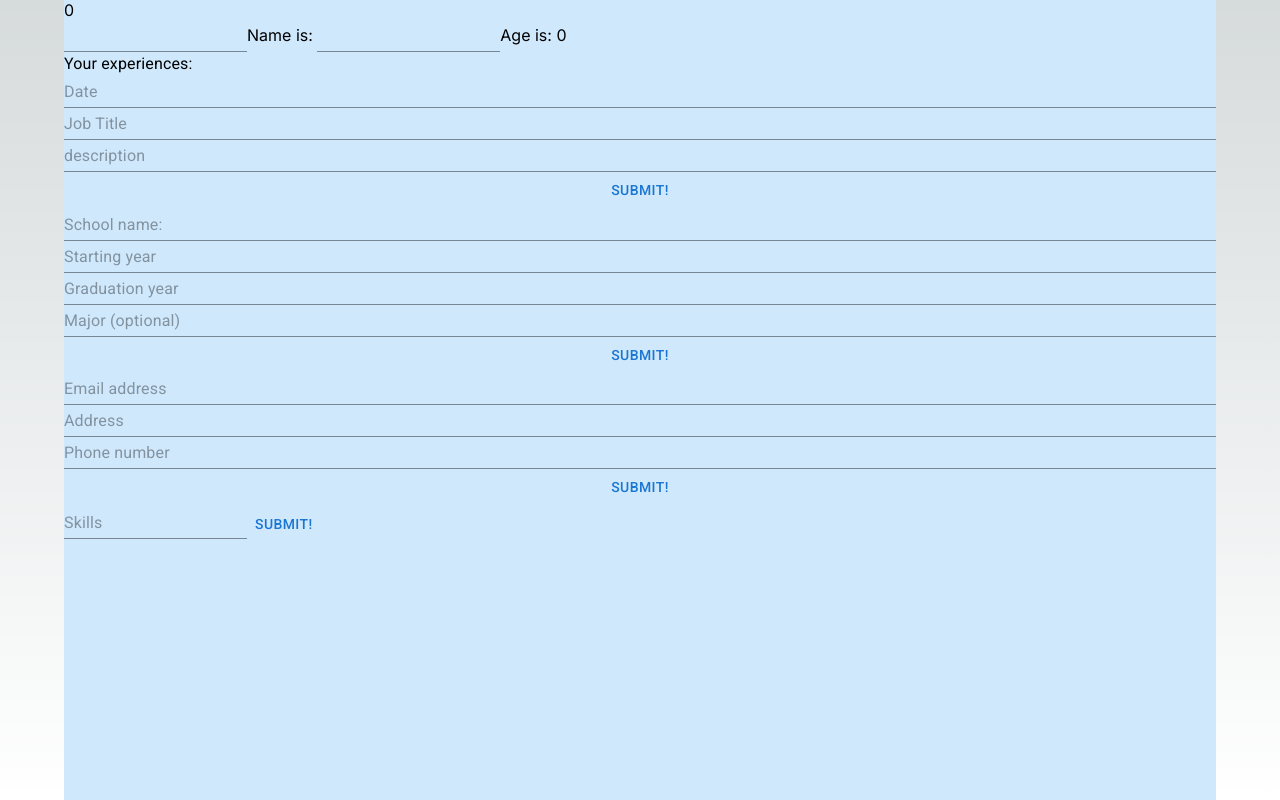
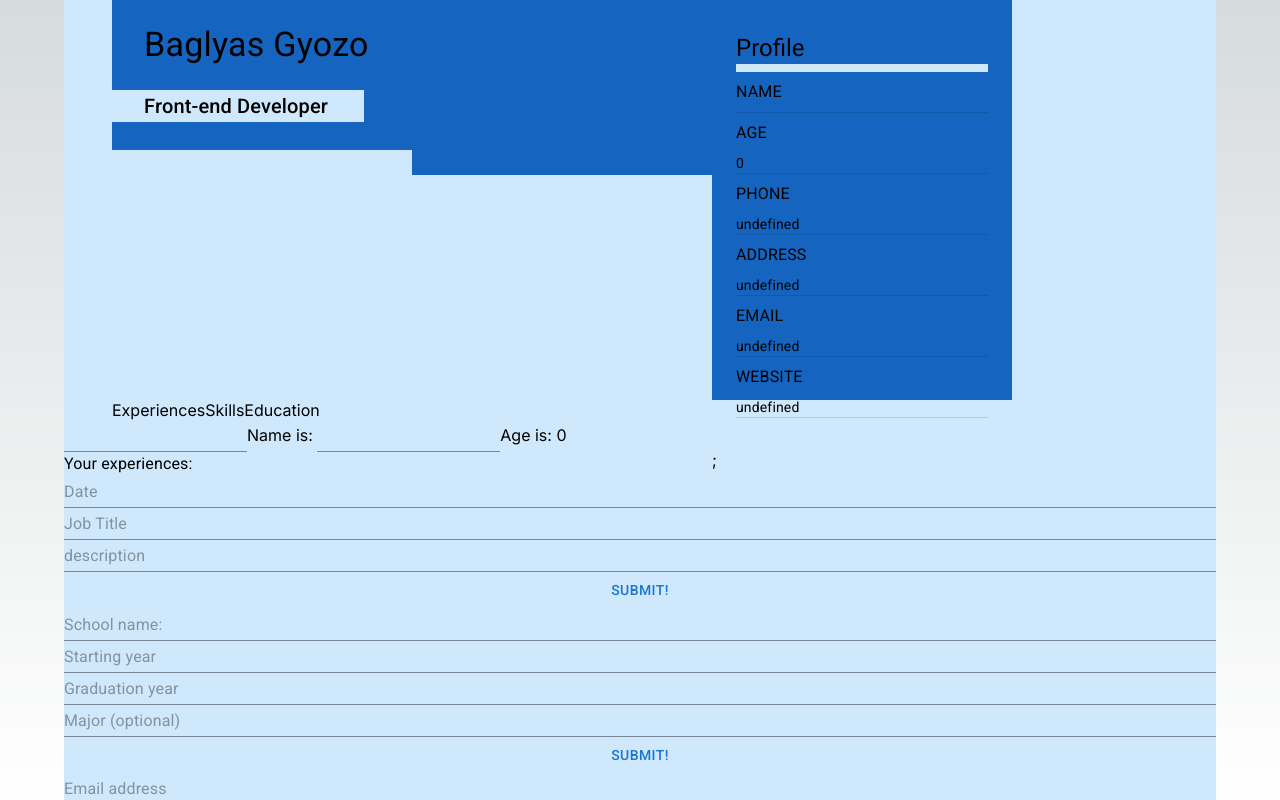
Before and after one commit to Baglyas/cv2, a Next.js app: page / in a window 1280 px wide. Built offline with nearby package versions, Linux system fonts and the light colour scheme.

Commit message:
grid is a mess

```diff
--- a/src/app/Components/Education.tsx
+++ b/src/app/Components/Education.tsx
@@ -0,0 +1,9 @@
+import React from 'react'
+
+const Education = () => {
+  return (
+    <div>Education</div>
+  )
+}
+
+export default Education
--- a/src/app/Components/Experiences.tsx
+++ b/src/app/Components/Experiences.tsx
@@ -0,0 +1,9 @@
+import React from 'react'
+
+const Experiences = () => {
+  return (
+    <div>Experiences</div>
+  )
+}
+
+export default Experiences
--- a/src/app/Components/Inputs.tsx
+++ b/src/app/Components/Inputs.tsx
@@ -48,12 +48,14 @@ const Inputs = () => {
   interface Contacts {
     phone?: Number,
     address?: String,
-    email?: String
+    email?: String,
+    website?: String,
   }
   const [contacts, setContacts] = useState<Contacts>({
     email: '',
     phone: undefined,
-    address: ''
+    address: '',
+    website: '',
   })
 
   //Skills
@@ -202,6 +204,16 @@ const Inputs = () => {
               phone: Number(e.target.value),
             }))
           }}/>
+          <Input
+          placeholder="Website"
+          value={contacts.website}
+          type="text"
+          onChange={(e)=>{
+            setContacts((current)=>({
+              ...current,
+              website: String(e.target.value),
+            }))
+          }}/>
           <Button onClick={()=>{
             dispatch(getContacts(contacts))
           }}>Submit!</Button>
--- a/src/app/Components/Name.tsx
+++ b/src/app/Components/Name.tsx
@@ -0,0 +1,20 @@
+import React from "react";
+import { Box, Typography } from "@mui/material";
+const Name = () => {
+  return (
+    <Box
+      sx={{
+        width: 300,
+        height: 150,
+        backgroundColor: "primary.dark",
+      }}>
+        <Typography variant="h4"
+        sx={{paddingX: 4, paddingY: 3}}>Baglyas Gyozo</Typography>
+        <Typography variant="h6"
+        sx={{paddingX: 4, bgcolor: "#cfe8fc", marginRight: 6}}>Front-end Developer</Typography>
+
+      </Box>
+  );
+};
+
+export default Name;
--- /dev/null
+++ b/src/app/Components/Picture.tsx
@@ -0,0 +1,15 @@
+import React from "react";
+import { Box, Typography } from "@mui/material";
+const Picture = () => {
+  return (
+    <Box
+      sx={{
+        width: 300,
+        height: 175,
+        backgroundColor: "primary.dark",
+      }}>
+      </Box>
+  );
+};
+
+export default Picture;
--- a/src/app/Components/Profile.tsx
+++ b/src/app/Components/Profile.tsx
@@ -1,16 +1,44 @@
 import React from "react";
 import { useSelector, useDispatch } from "react-redux";
 import { userSlice, User } from "../features/userSlice";
+import { Typography, Box, Container, Divider } from "@mui/material";
 
 const Profile = () => {
   const user: User = useSelector((state: { user: User }) => state.user);
-  return <div>
-    {user.name}
-    {user.age.toString()}
-    {user.contacts.email}
-    {user.contacts.address}
-    {user.contacts.phone?.toString()}
-  </div>;
+  const contacts = user.contacts;
+  return (
+    <>
+      <Box
+        sx={{
+          width: 300,
+          height: 400,
+          backgroundColor: "primary.dark",
+        }}>
+        <Container sx={{ padding: 4 }}>
+          <Typography variant="h5">Profile</Typography>
+          <Box sx={{ bgcolor: "#cfe8fc", height: 8 }}></Box>
+          <Typography sx={{ paddingY: 1 }}>NAME</Typography>
+          <Typography variant="body1">{user.name}</Typography>
+          <Divider />
+          <Typography sx={{ paddingY: 1 }}>AGE</Typography>
+          <Typography variant="body2">{String(user.age)}</Typography>
+          <Divider />
+          {Object.entries(contacts).map(([key, value]) => {
+            return (
+              <div key={key}>
+                <Typography sx={{ paddingY: 1 }} variant="body1">
+                  {key.toUpperCase()}
+                </Typography>
+                <Typography variant="body2">{String(value)}</Typography>
+                <Divider />
+              </div>
+            );
+          })}
+        </Container>
+        ;
+      </Box>
+    </>
+  );
 };
 
 export default Profile;
--- /dev/null
+++ b/src/app/Components/Skills.tsx
@@ -0,0 +1,9 @@
+import React from 'react'
+
+const Skills = () => {
+  return (
+    <div>Skills</div>
+  )
+}
+
+export default Skills
--- a/src/app/features/userSlice.ts
+++ b/src/app/features/userSlice.ts
@@ -17,7 +17,8 @@ export interface User {
     phone?: Number,
     address?: String,
     email?: String,
-  }
+    website?: String,
+  },
   skills: Array<String>,
 }
 const initialState: User = {
@@ -28,7 +29,8 @@ const initialState: User = {
   contacts: {
     phone: undefined,
     address: undefined,
-    email: undefined
+    email: undefined,
+    website: undefined,
   },
   skills: [],
 }
--- a/src/app/page.tsx
+++ b/src/app/page.tsx
@@ -1,18 +1,51 @@
-'use client'
-import { Container, Box } from '@mui/material'
-import { useSelector, useDispatch} from "react-redux";
-import Inputs from './Components/Inputs';
-import Profile from './Components/Profile';
+"use client";
+import { Container, Box, Grid } from "@mui/material";
+import { useSelector, useDispatch } from "react-redux";
+import Inputs from "./Components/Inputs";
+import Profile from "./Components/Profile";
+import Name from "./Components/Name";
+import Picture from "./Components/Picture";
+import Experiences from "./Components/Experiences";
+import Skills from "./Components/Skills";
+import Education from "./Components/Education";
 export default function Home() {
   return (
     <main>
-      <Container >
-        <Box sx={{ bgcolor: '#cfe8fc', height: '100vh' }} >
-          <Profile />
-          <Inputs/>
+      <Container>
+        <Box sx={{ bgcolor: "#cfe8fc", height: "100vh" }}>
+          <Container>
+            <Container >
+              <Grid container>
+              <Grid item>
+                <Name />
+              </Grid>
+              <Grid item>
+                <Picture />
+              </Grid>
+
+              <Grid item>
+                <Profile />
+              </Grid>
+              </Grid>
+              </Container>
+              <Container>
+
+              <Grid container>
+              <Grid item >
+                <Experiences />
+              </Grid>
+              <Grid item>
+                <Skills />
+              </Grid>
+              <Grid item>
+                <Education />
+              </Grid>
+              </Grid>
+            </Container>
+          </Container>
+          <Inputs />
         </Box>
       </Container>
-
     </main>
-  )
+  );
 }
```
Also changed, not shown: src/app/Components/Hobbies.tsx (added, +9 -0 lines), src/app/Components/export interface RootObject {.ts (added, +20 -0 lines).
